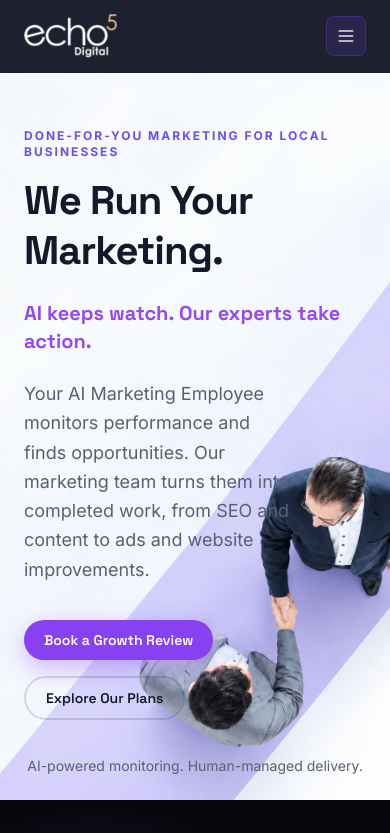
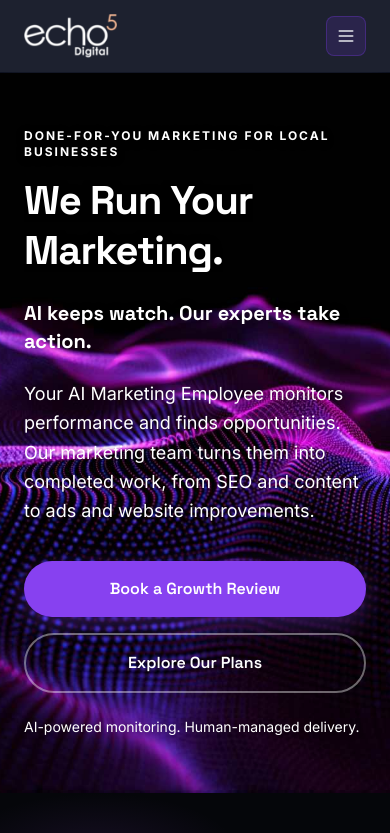
Before and after one commit to Echo5Digital/Echo5Digital-, a Next.js app: page / in a window 390 px wide. Shown: the top 833 px of the page. Built offline with nearby package versions, Linux system fonts and the light colour scheme.

Commit message:
Use particle background and white text for mobile hero banner
Swap the mobile hero background for the flowing-particles image and switch
all hero text to white with a subtle shadow for legibility, remove the em
dash from the intro paragraph, and restore full-width buttons on mobile.

```diff
--- a/app/HomeClient.tsx
+++ b/app/HomeClient.tsx
@@ -158,6 +158,14 @@ export default function HomeClient({ faqData }: HomeClientProps) {
             .hero-banner {
               background-color: #ffffff;
             }
+            @media (max-width: 1023px) {
+              .hero-banner {
+                background-image: url("/3d-render-abstract-background-with-flowing-particles-100kb.jpg");
+                background-size: cover;
+                background-position: center;
+                background-repeat: no-repeat;
+              }
+            }
             @media (min-width: 1024px) {
               .hero-banner {
                 background-image: url("/banners.png");
@@ -167,27 +175,21 @@ export default function HomeClient({ faqData }: HomeClientProps) {
               }
             }
           `}</style>
-          <img
-            src="/bhh.png"
-            alt=""
-            aria-hidden="true"
-            className="lg:hidden absolute inset-0 w-full h-full object-cover object-top"
-          />
           <div className="relative z-10 w-full max-w-[1800px] mx-auto px-6 sm:px-8 lg:px-12 pt-14 pb-14 md:pt-16 md:pb-20 lg:min-h-[min(41.3vw,787px)] lg:flex lg:items-center">
             <div className="flex flex-col lg:flex-row items-center gap-10 lg:gap-8">
               {/* Text */}
               <div className="w-full lg:w-[100%] lg:flex-shrink-0">
                 <BlurIn>
                   <p
-                    className="text-xs font-bold uppercase mb-5"
-                    style={{ color: "#6B4EF0", letterSpacing: "2px" }}
+                    className="text-xs font-bold uppercase mb-5 text-white lg:text-[#6B4EF0]"
+                    style={{ letterSpacing: "2px", textShadow: "0 2px 8px rgba(0,0,0,0.45)" }}
                   >
                     Done-For-You Marketing For Local Businesses
                   </p>
                 </BlurIn>
                 <h1
-                  className="font-black leading-[1.05] tracking-tight mb-5"
-                  style={{ fontFamily: "Space Grotesk, sans-serif", fontSize: "clamp(2.5rem, 6.5vw, 4.25rem)", color: "#15172B" }}
+                  className="font-black leading-[1.05] tracking-tight mb-5 text-white lg:text-[#15172B]"
+                  style={{ fontFamily: "Space Grotesk, sans-serif", fontSize: "clamp(2.5rem, 6.5vw, 4.25rem)", textShadow: "0 2px 12px rgba(0,0,0,0.45)" }}
                 >
                   <RevealMask>We Run Your</RevealMask>
                   <br />
@@ -195,25 +197,25 @@ export default function HomeClient({ faqData }: HomeClientProps) {
                 </h1>
                 <BlurIn delay={0.15}>
                   <p
-                    className="font-bold leading-snug mb-6"
-                    style={{ fontFamily: "Space Grotesk, sans-serif", fontSize: "clamp(1.25rem, 2.6vw, 1.75rem)", color: "rgb(148, 73, 242)" }}
+                    className="font-bold leading-snug mb-6 text-white lg:text-[rgb(148,73,242)]"
+                    style={{ fontFamily: "Space Grotesk, sans-serif", fontSize: "clamp(1.25rem, 2.6vw, 1.75rem)", textShadow: "0 2px 10px rgba(0,0,0,0.45)" }}
                   >
                     AI keeps watch. Our experts take action.
                   </p>
                 </BlurIn>
                 <BlurIn delay={0.2}>
                   <p
-                    className="text-lg leading-relaxed mb-9 max-w-[78%] sm:max-w-[85%] lg:max-w-xl"
-                    style={{ color: "#5B5F73" }}
+                    className="text-lg leading-relaxed mb-9 max-w-xl text-white lg:text-[#5B5F73]"
+                    style={{ textShadow: "0 1px 8px rgba(0,0,0,0.4)" }}
                   >
                     Your AI Marketing Employee monitors performance and finds opportunities. Our marketing team turns them into completed work, from SEO and content to ads and website improvements.
                   </p>
                 </BlurIn>
                 <BlurIn delay={0.3}>
-                  <div className="flex flex-col items-start sm:flex-row sm:items-center gap-4 mb-6">
+                  <div className="flex flex-col sm:flex-row gap-4 mb-6">
                     <Link
                       href="/contact"
-                      className="inline-flex items-center justify-center gap-2 px-5 py-2.5 lg:px-8 lg:py-4 rounded-full font-semibold text-white text-sm lg:text-base whitespace-nowrap transition-all duration-200 hover:brightness-110 active:scale-95"
+                      className="inline-flex items-center justify-center gap-2 px-8 py-4 rounded-full font-semibold text-white text-base whitespace-nowrap transition-all duration-200 hover:brightness-110 active:scale-95"
                       style={{
                         background: "rgb(135, 65, 240)",
                         boxShadow: "0 8px 24px rgba(135,65,240,0.35)",
@@ -224,10 +226,10 @@ export default function HomeClient({ faqData }: HomeClientProps) {
                     </Link>
                     <Link
                       href="/pricing"
-                      className="inline-flex items-center justify-center gap-2 px-5 py-2.5 lg:px-8 lg:py-4 rounded-full font-semibold text-sm lg:text-base whitespace-nowrap transition-all duration-200"
+                      className="inline-flex items-center justify-center gap-2 px-8 py-4 rounded-full font-semibold text-base whitespace-nowrap transition-all duration-200 border-white/40 text-white lg:border-[rgba(21,23,43,0.15)] lg:text-[#15172B]"
                       style={{
-                        border: "2px solid rgba(21,23,43,0.15)",
-                        color: "#15172B",
+                        borderWidth: "2px",
+                        borderStyle: "solid",
                         fontFamily: "Space Grotesk, sans-serif",
                       }}
                     >
@@ -235,23 +237,19 @@ export default function HomeClient({ faqData }: HomeClientProps) {
                     </Link>
                   </div>
                 </BlurIn>
-                <p
-                  className="hidden lg:block text-sm"
-                  style={{ color: "#5B5F73" }}
-                >
-                  AI-powered monitoring. Human-managed delivery.
-                </p>
+                <BlurIn delay={0.35}>
+                  <p
+                    className="text-sm text-white lg:text-[#8B8FA3]"
+                    style={{ textShadow: "0 1px 6px rgba(0,0,0,0.4)" }}
+                  >
+                    AI-powered monitoring. Human-managed delivery.
+                  </p>
+                </BlurIn>
               </div>
 
               <div className="hidden lg:block lg:flex-1" aria-hidden="true" />
             </div>
           </div>
-          <p
-            className="lg:hidden absolute bottom-6 left-0 right-0 text-center text-sm px-6"
-            style={{ color: "#5B5F73" }}
-          >
-            AI-powered monitoring. Human-managed delivery.
-          </p>
         </section>
 
         {/* ── TRUSTED BY (ANIMATED LOGO) — mobile only, shown above trust bar ── */}
```
